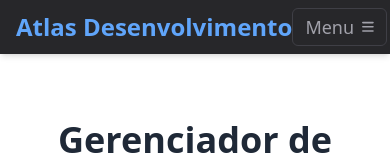
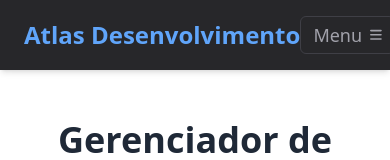
Before and after one commit to NicolasYMonteiro/task-tracker-frontend, a Next.js app: page /task in a window 390 px wide. Shown: the top 160 px of the page. Built offline with nearby package versions, Linux system fonts and the light colour scheme; no server answers.

Commit message:
refactor(header): reduction in component padding

```diff
--- a/src/components/header/header.tsx
+++ b/src/components/header/header.tsx
@@ -33,7 +33,7 @@ const Header = () => {
 
   return (
     <header
-      className="fixed top-0 left-0 right-0 z-50 p-2 md:p-4 text-zinc-200 transition-colors duration-300 shadow-md bg-zinc-800"
+      className="fixed top-0 left-0 right-0 z-50 p-4 text-zinc-200 transition-colors duration-300 shadow-md bg-zinc-800"
     >
       <div className="flex items-center justify-between px-2">
         <a
```
